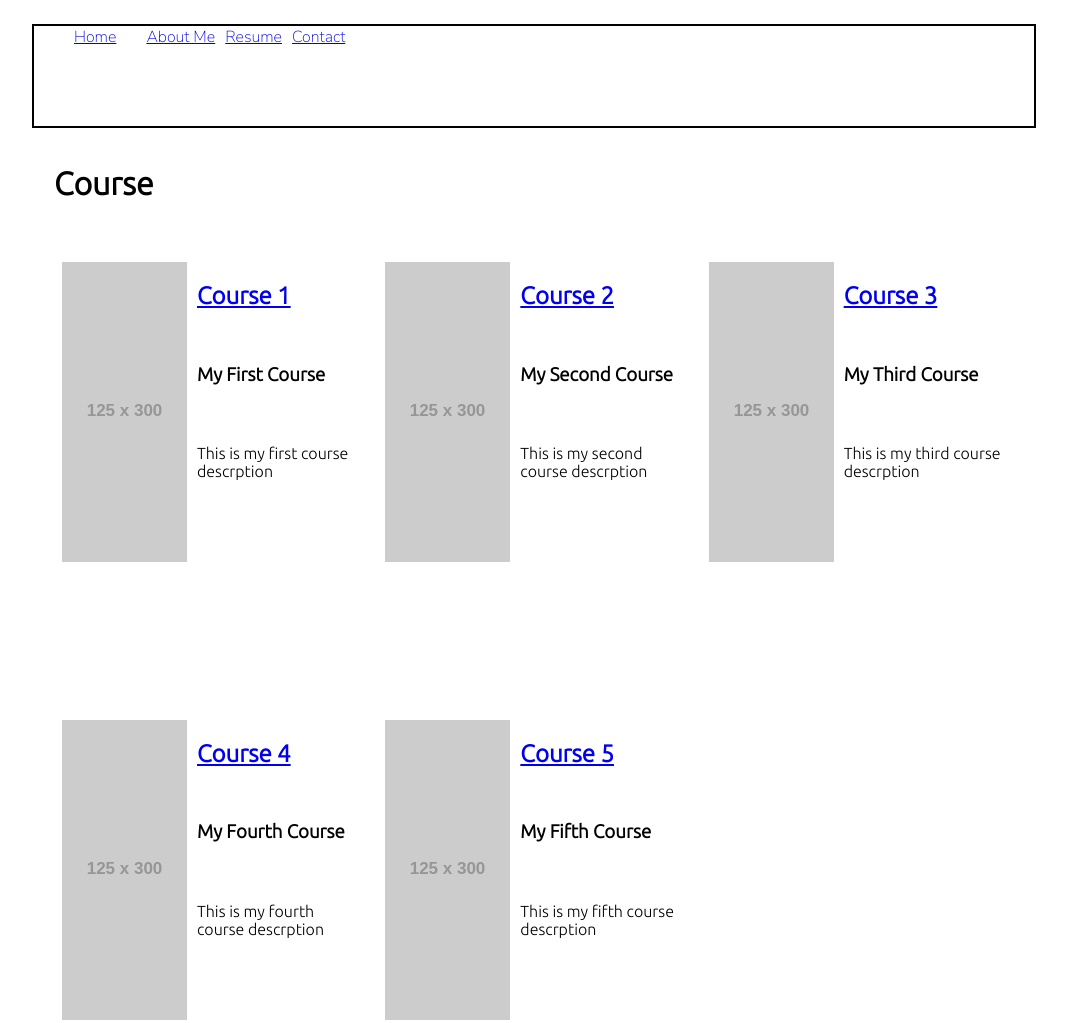
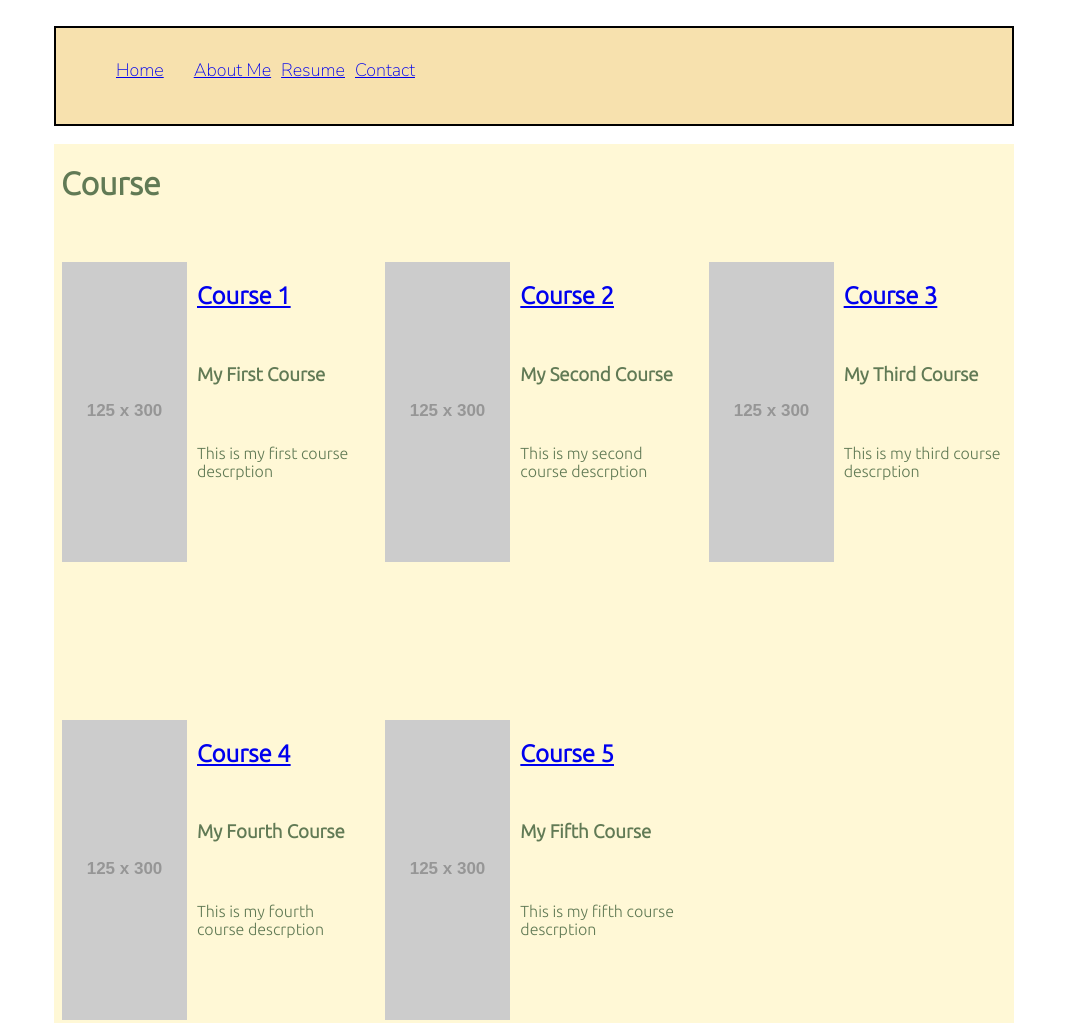
Before and after one commit to biradon/comp1235, a plain HTML site: page Assignment 1/index.html in a window 1280 px wide. Shown: the top 1023 px of the page, without its empty margins (106-1173 px from the left). Drawn offline with Linux system fonts and the light colour scheme; placeholder pictures from the web are drawn by us.

Commit message:
Update color and style in CSS

```diff
--- a/Assignment 1/css/course01.css
+++ b/Assignment 1/css/course01.css
@@ -9,48 +9,49 @@ header {
     justify-content: center;
     width: 100%;
     align-items: center;
-    margin-left: auto;
-    margin-right: auto;
    }
 
 
 #nav-links {
     height: 100px;
     width: 960px;
+    box-sizing: border-box;
     border: 2px solid black;
     display:flex;
     flex-direction: row;
     list-style-type: none;
-    justify-content: flex-start;
     gap: 15px 10px;
-
+    font-size: 18px;
+    padding-top: 30px;
+    background-color: #F7E1AE;
 }
 
 #home {
     padding-right: 20px;
+    padding-left: 20px;
 }
-
 
 
 
 main  {
     font-family: 'Ubuntu', sans-serif;
     max-width: 960px;
-    margin-left: auto;
-    margin-right: auto;
 }
 
 #page_title {
-    grid-column: span 3;
+    grid-column: 1 / 4;
+    padding-left: 7px;
 }
 
 #course-grid {
     max-width: 960px;
     display: grid;
     margin: 0 auto;
-    grid-template-columns: 1fr 1fr 1fr;
+    grid-template-columns: repeat(3, 1fr);
     grid-template-rows: 100px auto;
     gap: 15px 10px;
+    background-color: #FFF8D6;
+    color: #617A55;
 }
 
 
@@ -73,15 +74,14 @@ main  {
 
 
 
-
-
-
 footer  {
     font-family: 'Nunito Sans', sans-serif;
     max-width: 960px;
     margin-left: auto;
     margin-right: auto;
     border: 1px solid black;
+    background-color: #A4D0A4;
+    color: #617A55;
 }
 
 #footer-items {
```
